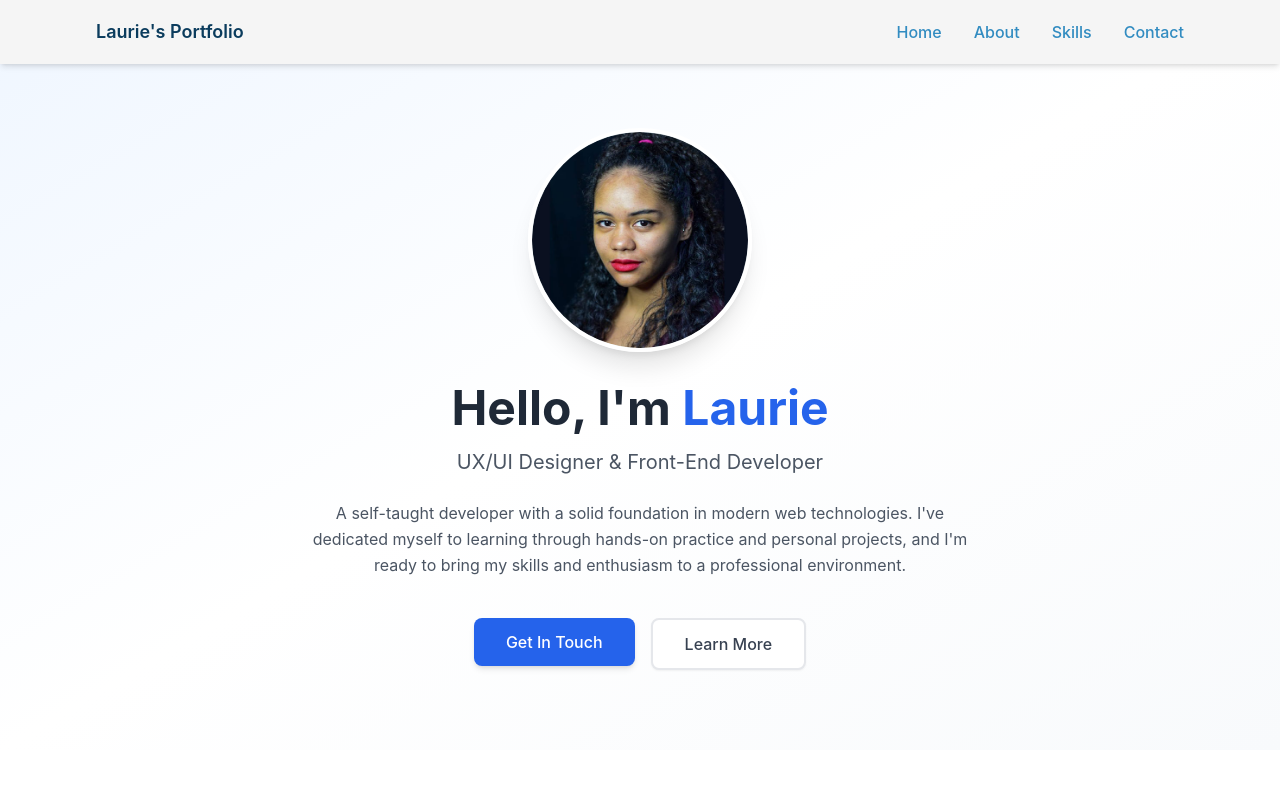
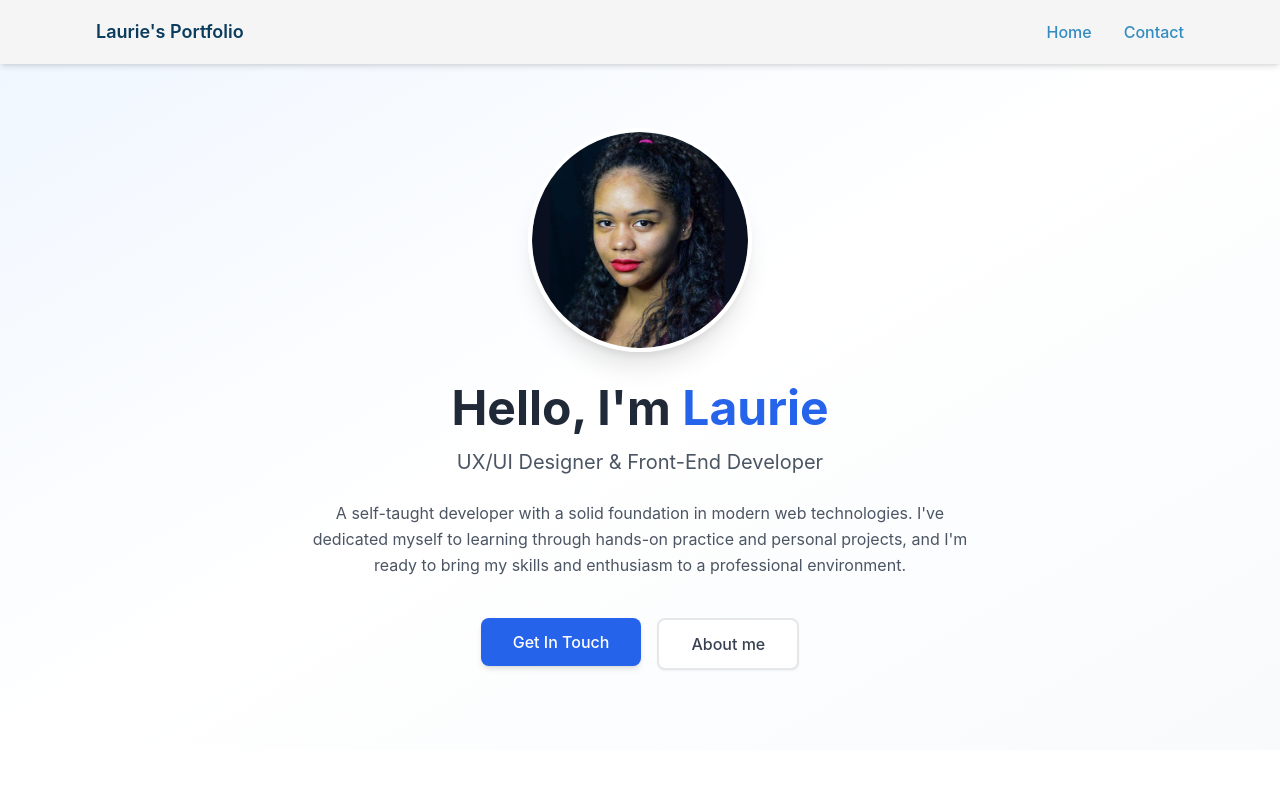
Before and after one commit to 45modeus/portfolio, a React (Create React App) app: page / in a window 1280 px wide. Shown: the top 800 px of the page. Built offline with nearby package versions, Linux system fonts and the light colour scheme.

Commit message:
changes bnavbar

```diff
--- a/src/home.jsx
+++ b/src/home.jsx
@@ -1,4 +1,4 @@
-import React, { useState } from 'react';
+import React, { useEffect } from 'react';
 import { Code2, Sparkles } from 'lucide-react';
 import { Link } from "react-router-dom";
 import MeRounded from "./MeRounded.png";
@@ -19,6 +19,15 @@ function Home() {
         'Figma',
         'Canva'
     ];
+
+    // Scroll on page load if hash exists
+    useEffect(() => {
+        if (window.location.hash) {
+            const id = window.location.hash.replace("#", "");
+            const el = document.getElementById(id);
+            if (el) el.scrollIntoView({ behavior: "smooth" });
+        }
+    }, []);
 
     const scrollToSection = (id) => {
         const element = document.getElementById(id);
@@ -48,17 +57,15 @@ function Home() {
                     </p>
                     <div className="flex flex-wrap justify-center gap-4">
                         <Link to="/contact">
-                            <button
-                                className="bg-blue-600 text-white px-8 py-3 rounded-lg hover:bg-blue-700 transition transform hover:scale-105 font-medium shadow-md"
-                            >
+                            <button className="bg-blue-600 text-white px-8 py-3 rounded-lg hover:bg-blue-700 transition transform hover:scale-105 font-medium shadow-md">
                                 Get In Touch
                             </button>
-                            </Link>
+                        </Link>
                         <button
                             onClick={() => scrollToSection('about')}
                             className="bg-white text-gray-700 px-8 py-3 rounded-lg hover:bg-gray-50 transition transform hover:scale-105 font-medium border-2 border-gray-200 shadow-sm"
                         >
-                            Learn More
+                            About me
                         </button>
                     </div>
                 </div>
@@ -140,7 +147,6 @@ function Home() {
                     </div>
                 </div>
             </section>
-
             {/* Personal Interests Section */}
             <section id="interests" className="py-20 px-4 bg-white">
                 <div className="max-w-4xl mx-auto">
@@ -152,7 +158,7 @@ function Home() {
                         <div className="w-20 h-1 bg-blue-600 mx-auto mt-4 rounded-full"></div>
                     </div>
 
-                    <div className="grid md:grid-cols-3 sm:grid-cols-2 gap-6">
+                    <div className="grid md:grid-cols-4 sm:grid-cols-2 gap-6">
                         <div className="bg-gradient-to-br from-blue-50 to-white p-6 rounded-xl border border-blue-100 shadow-sm text-center hover:shadow-md transition">
                             <span role="img" aria-label="Gaming" className="text-3xl mb-2 block">🎮</span>
                             <p className="text-gray-700 font-medium">Gaming</p>
@@ -165,10 +171,13 @@ function Home() {
                             <span role="img" aria-label="Cooking" className="text-3xl mb-2 block">🍳</span>
                             <p className="text-gray-700 font-medium">Cooking</p>
                         </div>
+                        <div className="bg-gradient-to-br from-blue-50 to-white p-6 rounded-xl border border-blue-100 shadow-sm text-center hover:shadow-md transition">
+                            <span role="img" aria-label="Traveling" className="text-3xl mb-2 block">✈️</span>
+                            <p className="text-gray-700 font-medium">Traveling</p>
+                        </div>
                     </div>
                 </div>
             </section>
-
 
         </>
     );
--- a/src/navbar.jsx
+++ b/src/navbar.jsx
@@ -7,20 +7,14 @@ function Navbar() {
   const location = useLocation();
   const navigate = useNavigate();
 
-  const scrollToSection = (id) => {
+  const scrollToHome = () => {
     if (location.pathname !== "/") {
-      // If user is not on the homepage, redirect to homepage with hash
-      navigate(`/portfolio/#${id}`);
-      window.location.href = `/portfolio/#${id}`;
+      navigate("/");
+      setIsOpen(false);
       return;
     }
-
-    // If already on homepage, scroll smoothly
-    const element = document.getElementById(id);
-    if (element) {
-      element.scrollIntoView({ behavior: "smooth" });
-    }
-
+    const element = document.getElementById("home");
+    if (element) element.scrollIntoView({ behavior: "smooth" });
     setIsOpen(false);
   };
 
@@ -28,32 +22,20 @@ function Navbar() {
     <nav className="fixed top-0 w-full bg-[#F5F5F5]/95 backdrop-blur-sm shadow-md z-50">
       <div className="max-w-6xl mx-auto px-4 sm:px-6 lg:px-8">
         <div className="flex justify-between items-center h-16">
-          <Link to="/portfolio/" className="text-lg font-semibold text-[#0B3C5D]">
+          <Link to="/" className="text-lg font-semibold text-[#0B3C5D]">
             Laurie's Portfolio
           </Link>
 
           {/* Desktop Menu */}
           <div className="hidden md:flex space-x-8">
             <button
-              onClick={() => scrollToSection("home")}
+              onClick={scrollToHome}
               className="text-[#328CC1] hover:text-[#0B3C5D] transition font-medium"
             >
               Home
             </button>
-            <button
-              onClick={() => scrollToSection("about")}
-              className="text-[#328CC1] hover:text-[#0B3C5D] transition font-medium"
-            >
-              About
-            </button>
-            <button
-              onClick={() => scrollToSection("skills")}
-              className="text-[#328CC1] hover:text-[#0B3C5D] transition font-medium"
-            >
-              Skills
-            </button>
             <Link
-              to="/portfolio/contact"
+              to="/contact"
               className="text-[#328CC1] hover:text-[#0B3C5D] transition font-medium"
             >
               Contact
@@ -72,17 +54,14 @@ function Navbar() {
         {/* Mobile Menu */}
         {isOpen && (
           <div className="md:hidden py-4 space-y-2 bg-[#D9E4F5] border-t border-[#328CC1]">
-            {["home", "about", "skills"].map((id) => (
-              <button
-                key={id}
-                onClick={() => scrollToSection(id)}
-                className="block w-full text-left px-4 py-3 text-[#328CC1] hover:bg-[#F5F5F5] hover:text-[#0B3C5D] transition rounded"
-              >
-                {id.charAt(0).toUpperCase() + id.slice(1)}
-              </button>
-            ))}
+            <button
+              onClick={scrollToHome}
+              className="block w-full text-left px-4 py-3 text-[#328CC1] hover:bg-[#F5F5F5] hover:text-[#0B3C5D] transition rounded"
+            >
+              Home
+            </button>
             <Link
-              to="/portfolio/contact"
+              to="/contact"
               onClick={() => setIsOpen(false)}
               className="block w-full text-left px-4 py-3 text-[#328CC1] hover:bg-[#F5F5F5] hover:text-[#0B3C5D] transition rounded"
             >
```
